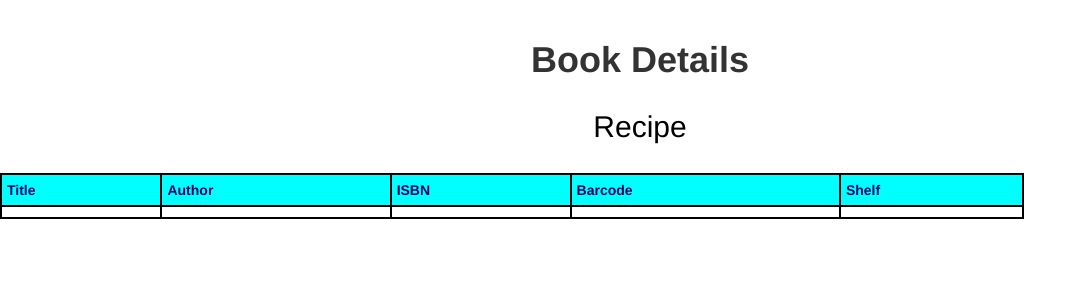
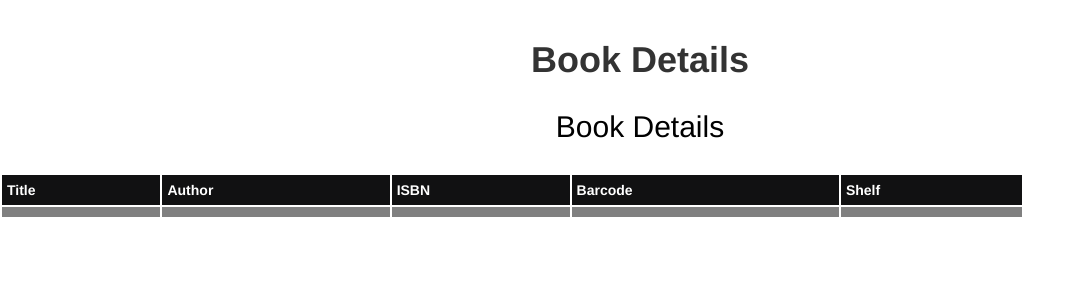
Before and after one commit to akters/bangkokbookstore, a PHP site: page / in a window 1280 px wide. Shown: the part 52-352 px from the top of the page, without its empty margins (0-1087 px from the left). Run offline with PHP 8.4, Linux system fonts and the light colour scheme; tables that the repository leaves empty or names only in its code hold one stand-in row (values such as "Sample post"); data that the repository does not hold is empty; a stand-in replaces the project's code that opens the database connection.

Commit message:
Update index.php

```diff
--- a/index.php
+++ b/index.php
@@ -11,7 +11,7 @@
 
 <style>
 table, th, td {
-  border: 2px solid black;
+  border: 2px solid white;
   border-spacing: 1px;
   }
   th, td {
@@ -22,7 +22,7 @@
 }
 table{
   width: 80%;
-  background-color: white ;
+  background-color: Grey ;
 
 }
 table {
@@ -70,8 +70,8 @@
 echo '<div class="tab-content">';
 echo '<div id="book" class="tab-pane fade in active">';
 echo '<table table-hover class="centerTable">';
-echo '<tr bgcolor=#00FFFF style="color:#00006a">
-<h2 style="color:Black"; align="center" class="w3-myfont">Recipe</h2>
+echo '<tr bgcolor=#111112 style="color:#ffffff">
+<h2 style="color:Black"; align="center" class="w3-myfont">Book Details</h2>
 <br/>
 <th>Title</th>
 <th>Author</th>
```
